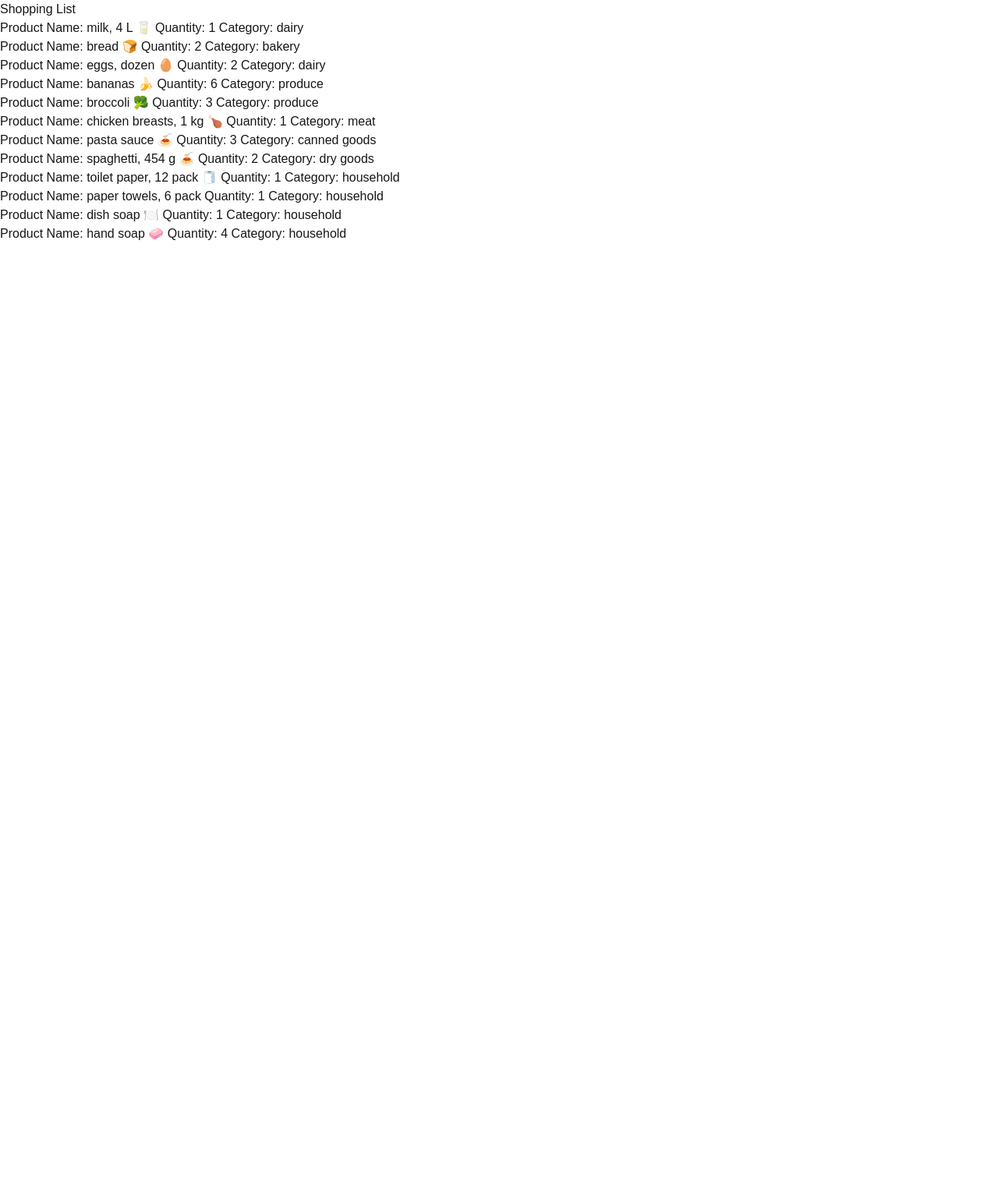
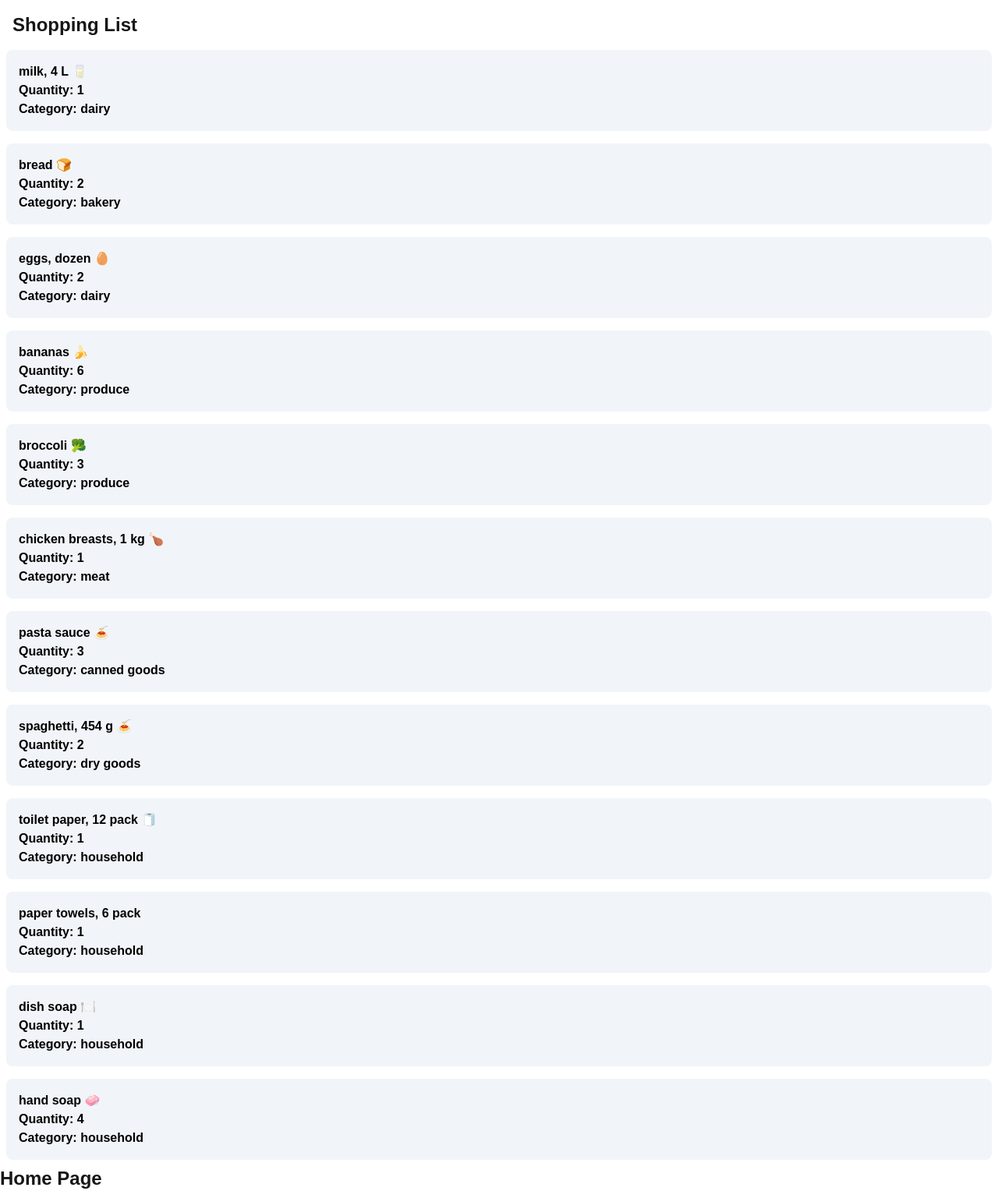
Before and after one commit to GymLeaderC/cprg306-assignments, a Next.js app: page /week-3 in a window 1280 px wide. Shown: the whole page at 78% size. Before the commit the page ends 800 px from the top, so only its background shows below. Built offline with nearby package versions, Linux system fonts and the light colour scheme.

Commit message:
Applied Tailwind Styling to GroceryItem.js, GroceryItemList.js, and page.js

```diff
--- a/app/week-3/GroceryItem.js
+++ b/app/week-3/GroceryItem.js
@@ -12,8 +12,10 @@ displays them in a list item element.
 
 export default function Item({name, quantity, category}) {
   return (
-    <li>
-      Product Name: {name} Quantity: {quantity} Category: {category}
+    <li className="flex flex-col bg-slate-100 text-black font-bold rounded-lg p-4 mr-2 ml-2">
+      <p>{name}</p>
+      <p>Quantity: {quantity}</p>
+      <p>Category: {category}</p>
     </li>
   );
 }
--- a/app/week-3/GroceryItemList.js
+++ b/app/week-3/GroceryItemList.js
@@ -90,7 +90,7 @@ the Item Component I've created.
 
 export default function ItemList() {
   return (
-    <ul>
+    <ul className="space-y-4 mb-2">
       {items.map((item, index) => (
         <Item
           key={index}
--- a/app/week-3/page.js
+++ b/app/week-3/page.js
@@ -6,6 +6,7 @@ CPRG306 - Web Development 2
 */
 
 import ItemList from "./GroceryItemList"
+import Link from "next/link"
 
 /*
 Page Function which returns a main element wrapped around an
@@ -15,8 +16,10 @@ h1 "Shopping List" header and the ItemList Component
 export default function Page() {
   return (
     <main>
-      <h1>Shopping List</h1>
-      <ItemList/>
+      <h1 className="text-2xl font-bold mt-4 mb-4 ml-4 mr-2">Shopping List</h1>
+      <ItemList />
+      <Link className="text-2xl font-bold text-right"
+        href="/cprg306-assignments/app/page.js">Home Page</Link>
     </main>
   );
 }
```
Lines whose indentation alone changed are shown as unchanged.
